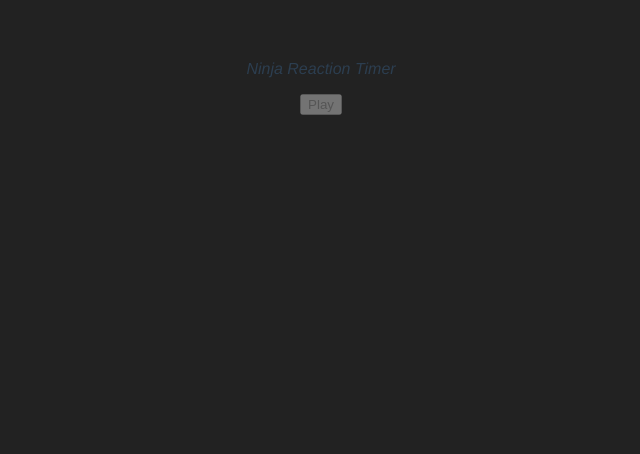
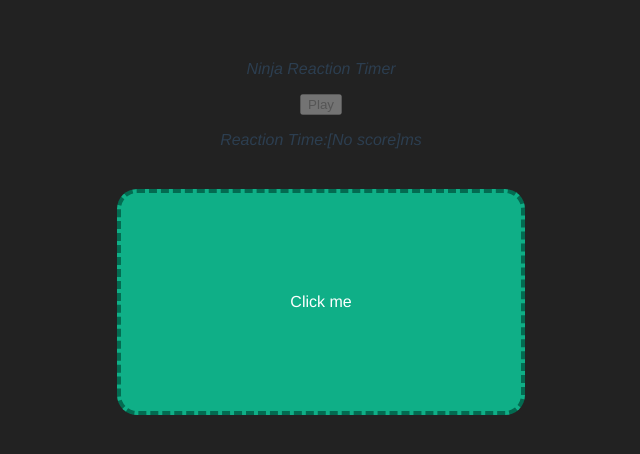
Before and after one commit to KoyFoster/vue-modal-project, a Vue app: page / in a window 1280 px wide. Both pictures are taken after a click on the button "Play". Shown: the top 454 px of the page, without its empty margins (319-959 px from the left). Built offline with nearby package versions, Linux system fonts and the light colour scheme.

Commit message:
Base reaction time game

```diff
--- a/src/App.vue
+++ b/src/App.vue
@@ -1,7 +1,8 @@
 <template>
   <p>Ninja Reaction Timer</p>
   <button @click="start" :disabled="isPlaying">Play</button>
-  <RBlock v-if="isPlaying" :delay="delay" />
+  <p>Reaction Time:{{ score !== null ? score : "[No score]" }}ms</p>
+  <RBlock v-if="isPlaying" :delay="delay" @gameEnd="gameEnd" />
 </template>
 
 <script>
@@ -15,6 +16,7 @@ export default {
     return {
       delay: null,
       isPlaying: false,
+      score: null,
     };
   },
   methods: {
@@ -24,8 +26,14 @@ export default {
       this.delay = 2000 + Math.random() * 5000;
       console.log("delay:", this.delay);
     },
+    gameEnd(reactionTime) {
+      this.score = reactionTime;
+    },
   },
   computed: {},
+  unmounted() {
+    this.isPlaying = false;
+  },
 };
 </script>
 
--- a/src/components/r-block.vue
+++ b/src/components/r-block.vue
@@ -1,5 +1,13 @@
 <template>
-  <div class="block" v-if="showBlock">click me</div>
+  <div ref="block" class="outline" @click="handleClick">
+    {{
+      showBlock
+        ? "Click me"
+        : reactionTime === null
+        ? "|"
+        : "Click to play again"
+    }}
+  </div>
 </template>
 
 <script>
@@ -8,35 +16,81 @@ export default {
   data() {
     return {
       showBlock: false,
+      timer: null,
+      reactionTime: null,
     };
   },
   mounted() {
-    console.log("comp mounted");
     // start delay on mount
-    setTimeout(() => {
+    this.start();
+  },
+  methods: {
+    start() {
+      console.warn("start");
+      clearInterval(this.timer);
+      this.timer = null;
+      this.showBlock = false;
+      this.reactionTime = null;
+      this.$emit("gameEnd", this.reactionTime);
+
+      this.$refs.block.classList.remove("block");
+      this.$refs.block.classList.remove("clicked");
+
       setTimeout(() => {
         this.showBlock = true;
-        console.warn("Delay:", this.delay);
+        this.startTimer();
       }, this.delay);
-    }, this.delay);
+    },
+
+    startTimer() {
+      this.$refs.block.classList.add("block");
+
+      this.reactionTime = 0;
+      this.timer = setInterval(() => {
+        this.reactionTime += 10;
+      }, 10);
+    },
+
+    handleClick() {
+      console.warn("handleClick");
+      // don't run when not shown
+      if (!this.showBlock) {
+        this.start();
+      } else {
+        this.stopTimer();
+      }
+    },
+
+    stopTimer() {
+      console.warn("stopTimer");
+      clearInterval(this.timer);
+      this.timer = null;
+      this.$emit("gameEnd", this.reactionTime);
+      this.showBlock = false;
+
+      this.$refs.block.classList.remove("block");
+      this.$refs.block.classList.add("clicked");
+    },
   },
-//   updated() {
-//     console.log("comp updated");
-//   },
-//   unmounted() {
-//       console.log('comp unmounted')
-//   },
 };
 </script>
 
 <style>
 .block {
+  background: #0faf87;
+}
+.outline {
   width: 400px;
   border-radius: 20px;
-  background: #0faf87;
   color: white;
   text-align: center;
   padding: 100px 0;
   margin: 40px auto;
+  border-color: #036b51;
+  border-width: 4px;
+  border-style: dashed;
+}
+.clicked {
+  background: #036b51;
 }
 </style>
```
